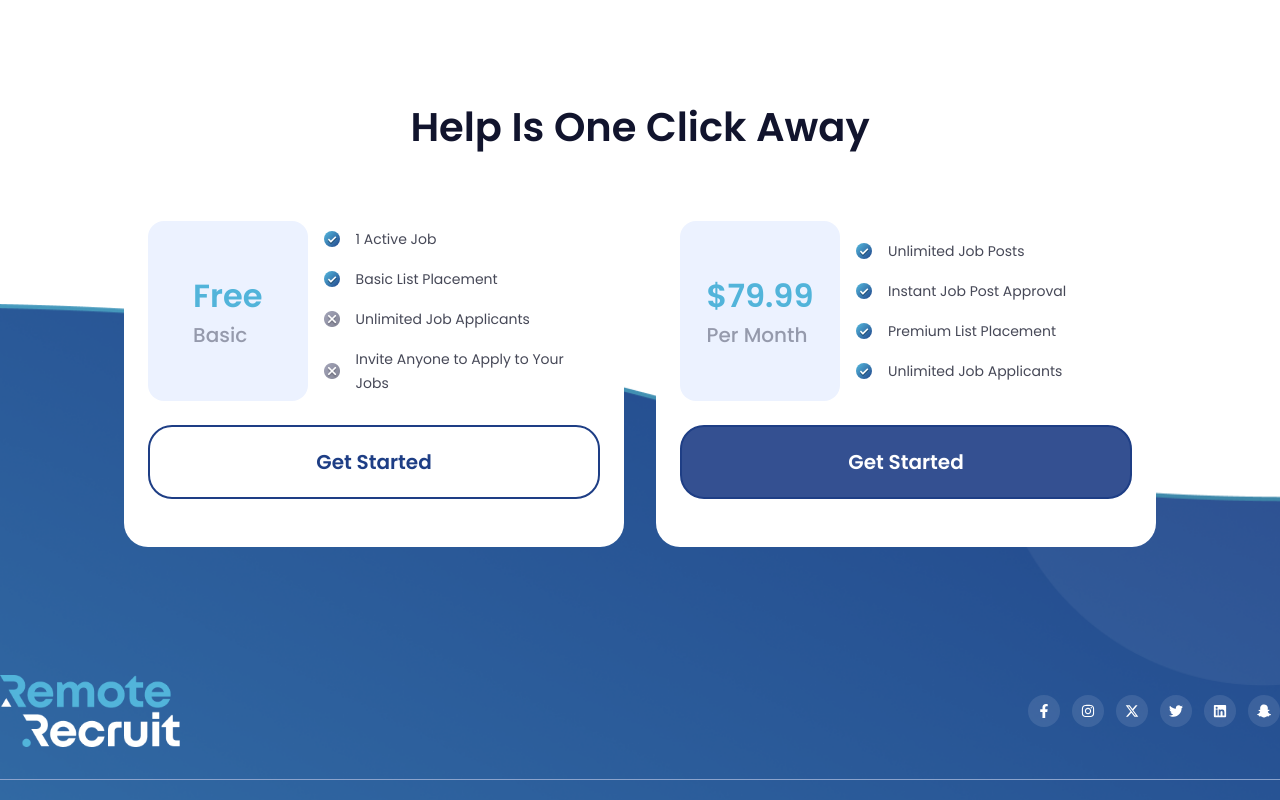
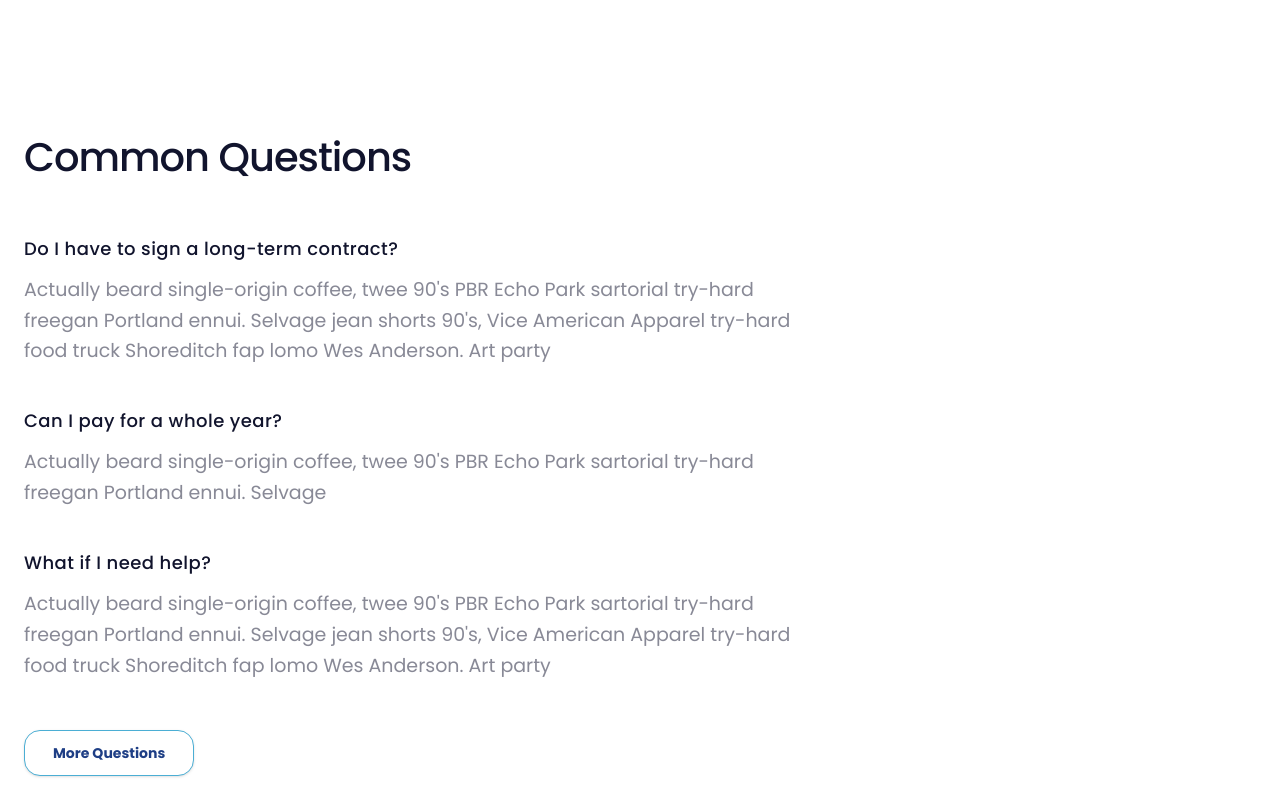
Before and after one commit to smbmunna/remote-recruit, a React (Vite) app: page / in a window 1280 px wide. Shown: the part 3620-4420 px from the top of the page. Built offline with nearby package versions, Linux system fonts and the light colour scheme.

Commit message:
Faq section added

```diff
--- a/src/App.jsx
+++ b/src/App.jsx
@@ -8,6 +8,7 @@ import SignUp from "./components/Signup";
 import Help from "./components/Help";
 import Footer from "./components/Footer";
 import footerBg from "./assets/footer_bg.png";
+import FAQ from "./components/FAQ";
 
 function App() {
   return (
@@ -23,22 +24,13 @@ function App() {
       <Fees />
       <Showcase />
       <SignUp />
-
-      {/* footer */}
-      {/* <div
-        className="bg-cover bg-center bg-no-repeat min-h-screen flex flex-col"
-        style={{ backgroundImage: `url(${footerBg})` }}
-      >
-        <Help />
-        <Footer />
-      </div> */}
+      <FAQ/>
 
       {/* footer container */}
       <div
         className="bg-cover bg-top bg-no-repeat w-full flex flex-col justify-between mt-80 relative"
         style={{ backgroundImage: `url(${footerBg})` }}
       >
-        {/* Shifted up an extra 40px to get the cards into the perfect position */}
         <div className="-mt-[270px] relative z-20">
           <Help />
         </div>
--- /dev/null
+++ b/src/components/FAQ.jsx
@@ -0,0 +1,56 @@
+export default function FAQ() {
+  const faqs = [
+    {
+      question: "Do I have to sign a long-term contract?",
+      answer:
+        "Actually beard single-origin coffee, twee 90's PBR Echo Park sartorial try-hard freegan Portland ennui. Selvage jean shorts 90's, Vice American Apparel try-hard food truck Shoreditch fap lomo Wes Anderson. Art party",
+    },
+    {
+      question: "Can I pay for a whole year?",
+      answer:
+        "Actually beard single-origin coffee, twee 90's PBR Echo Park sartorial try-hard freegan Portland ennui. Selvage",
+    },
+    {
+      question: "What if I need help?",
+      answer:
+        "Actually beard single-origin coffee, twee 90's PBR Echo Park sartorial try-hard freegan Portland ennui. Selvage jean shorts 90's, Vice American Apparel try-hard food truck Shoreditch fap lomo Wes Anderson. Art party",
+    },
+  ];
+
+  return (
+    <section className="max-w-7xl mx-auto px-6 py-16 text-left">
+      {/* 1. Optional Badge Integration (If you want the Global Reach style badge above the title) */}
+      {/* <div className="mb-4">
+        <span className="inline-block bg-[#CCEEFF] text-[#374151] text-sm font-semibold px-5 py-2 rounded-full tracking-wide">
+          FAQ
+        </span>
+      </div> */}
+
+      {/* 2. Main Section Title */}
+      <h2 className="text-[#11142D] text-[40px] font-medium tracking-tight mb-12">
+        Common Questions
+      </h2>
+
+      {/* 3. FAQ List Block */}
+      <div className="flex flex-col gap-10 mb-12">
+        {faqs.map((faq, index) => (
+          <div key={index} className="flex flex-col gap-3">
+            {/* Question */}
+            <h3 className="text-[#11142D] text-lg font-medium tracking-wide">
+              {faq.question}
+            </h3>
+            {/* Answer (Using the muted 50% opacity styling we designed earlier) */}
+            <p className="text-[#11142D]/50 text-[19px] leading-relaxed max-w-3xl">
+              {faq.answer}
+            </p>
+          </div>
+        ))}
+      </div>
+
+      {/* 4. "More Questions" Outline Button */}
+      <button className="inline-block px-7 py-3 border border-[#4BAED4] text-[#1E3E85] font-bold text-sm rounded-2xl bg-white hover:bg-[#CCEEFF]/20 active:scale-[0.98] transition-all duration-200 shadow-sm">
+        More Questions
+      </button>
+    </section>
+  );
+}
```
